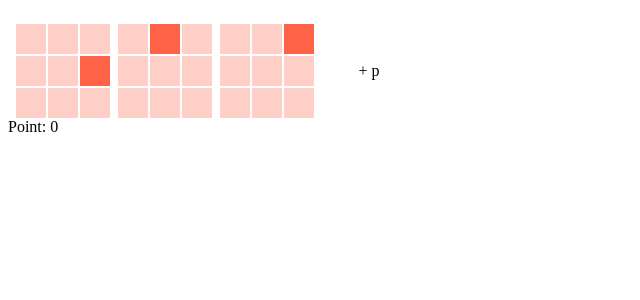
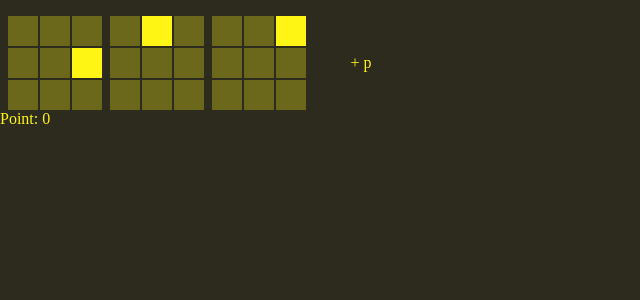
Before and after one commit to tanishi109/try-ng, an Angular app: page / in a window 1280 px wide. Shown: the top 300 px of the page, without its empty margins (0-640 px from the left). Built offline with nearby package versions, Linux system fonts and the light colour scheme.

Commit message:
:art: style global and change theme color

```diff
--- a/src/app/component/command/command.component.css
+++ b/src/app/component/command/command.component.css
@@ -18,13 +18,13 @@
 .inner {
   width: 30px;
   height: 30px;
-  background-color: tomato;
+  background-color: #FFF514;
   opacity: 0.3;
 }
 .inner:not(:first-child) {
   margin-left: 2px;
 }
 .inner.active {
-  background-color: tomato;
+  background-color: #FFF514;
   opacity: 1;
 }
--- a/src/styles.css
+++ b/src/styles.css
@@ -1 +1,9 @@
 /* You can add global styles to this file, and also import other style files */
+
+html,
+body {
+  height: 100%;
+  margin: 0;
+  background-color: #2C2B1E;
+  color: #FFF514;
+}
```
